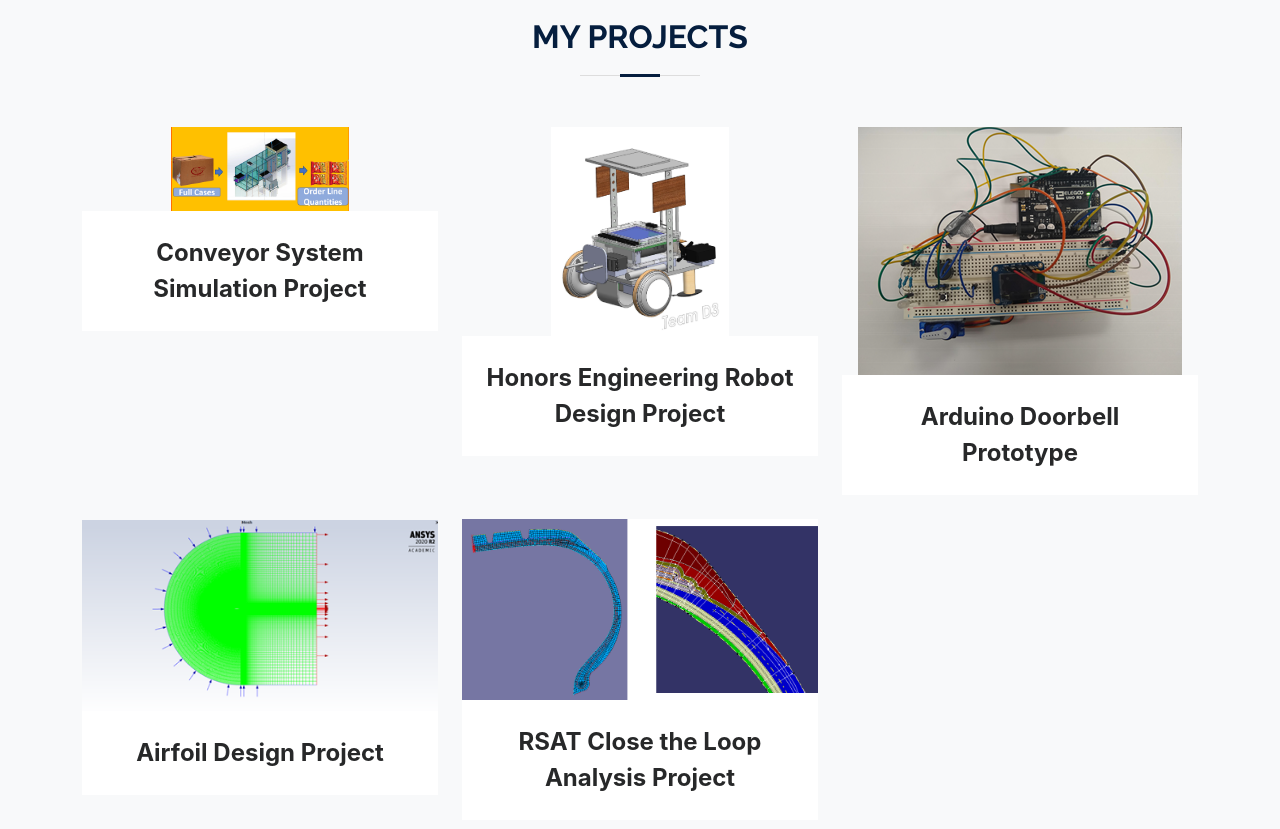
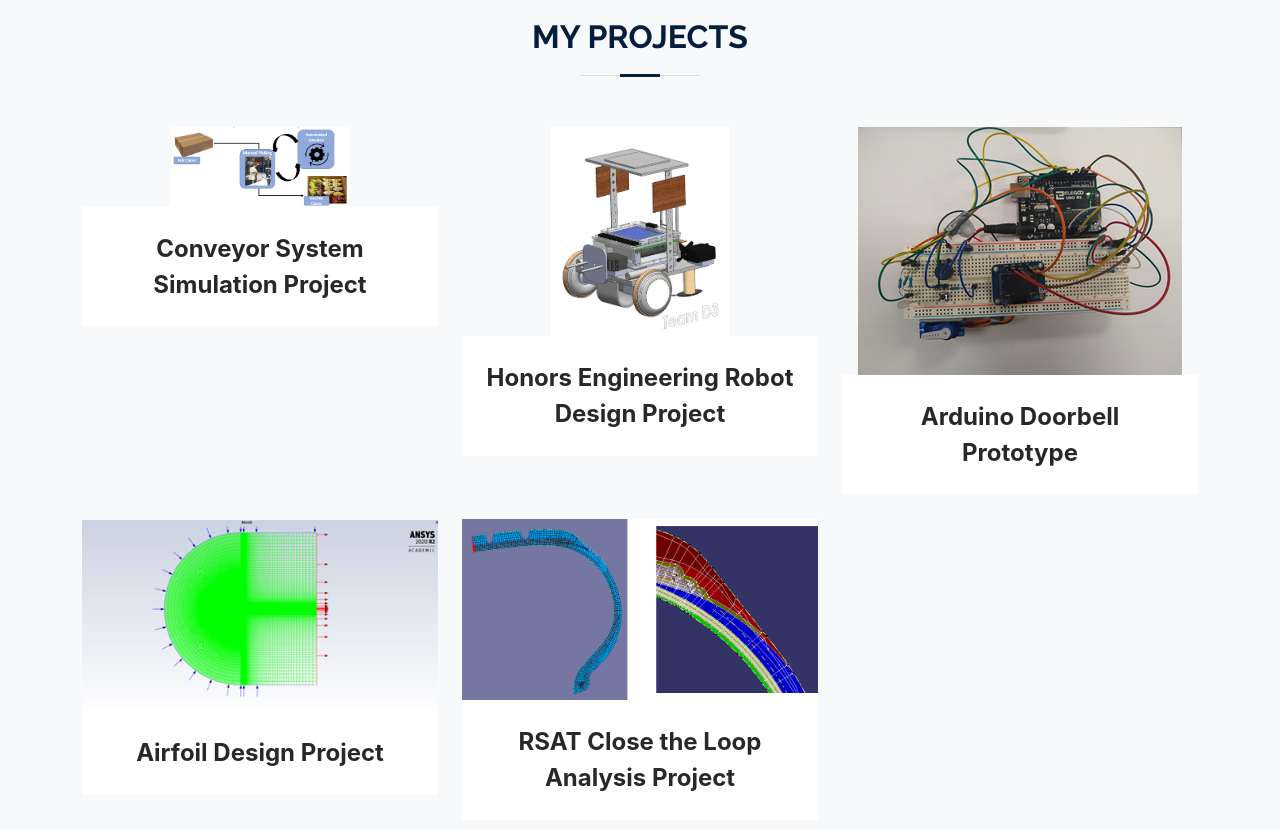
Before and after one commit to Subramanian-Janani/website, a plain HTML site: page index.html in a window 1280 px wide. Shown: the part 3580-4409 px from the top of the page. Drawn offline with nearby package versions, Linux system fonts and the light colour scheme.

Commit message:
Update index.html

```diff
--- a/index.html
+++ b/index.html
@@ -336,7 +336,7 @@
                 <img
                   style="max-width: 50%;"
                   class="img-fluid"
-                  src="assets/img/portfolio/fritolay1.png"
+                  src="assets/img/portfolio/fritolay2.png"
                   alt="..."
                 />
               </a>
```
